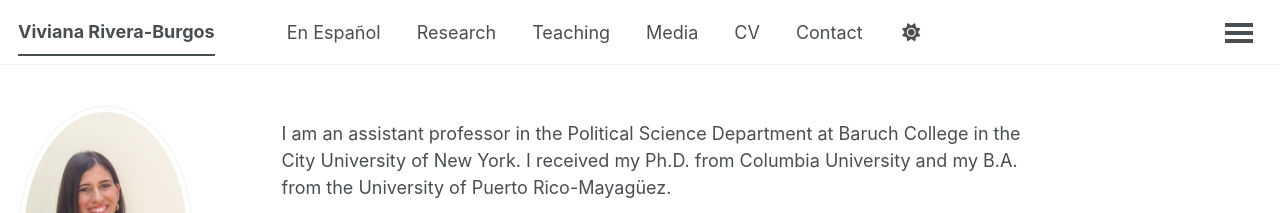
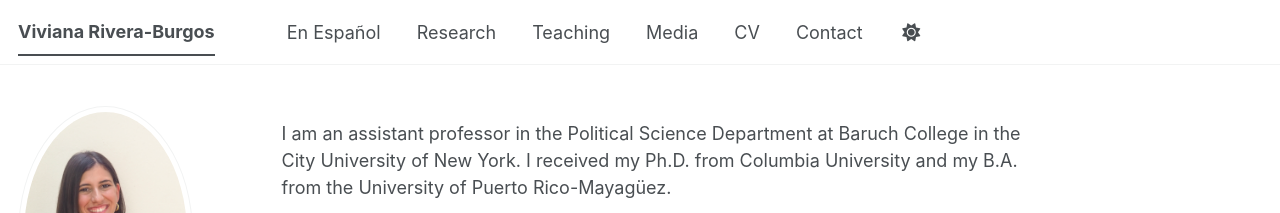
Before and after one commit to vivi-rivera/vivi-rivera.github.io, a Jekyll site: the page built from _pages/about.md, in a window 1280 px wide. Shown: the top 213 px of the page. Built offline with Jekyll 4.4.1, drawn with Linux system fonts in a browser that asks for light colours; some web fonts are replaced.

Commit message:
Update masthead.html

```diff
--- a/_includes/masthead.html
+++ b/_includes/masthead.html
@@ -3,7 +3,6 @@
   <div class="masthead__inner-wrap">
     <div class="masthead__menu">
       <nav id="site-nav" class="greedy-nav">
-        <button><span class="navicon"></span></button>
         <ul class="visible-links">
           <li class="masthead__menu-item masthead__menu-item--lg persist {% if page.url == '/' or page.url == '/index.html' %}selected{% endif %}">
             <a href="{{ base_path }}/">{{ site.title }}</a>
@@ -19,7 +18,9 @@
             </li>
           {% endfor %}
           <li id="theme-toggle" class="masthead__menu-item persist tail">
-            <a role="button" aria-labelledby="theme-icon"><i id="theme-icon" class="fa-solid fa-sun" aria-hidden="true" title="toggle theme"></i></a>
+            <a role="button" aria-labelledby="theme-icon">
+              <i id="theme-icon" class="fa-solid fa-sun" aria-hidden="true" title="toggle theme"></i>
+            </a>
           </li>
         </ul>
         <ul class="hidden-links hidden"></ul>
```
